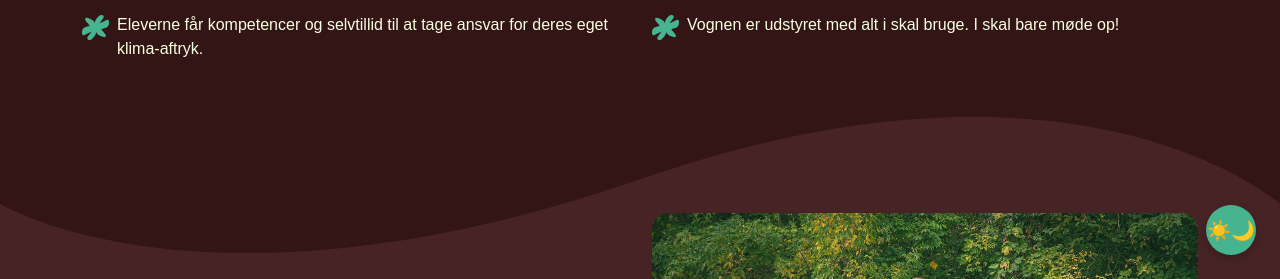
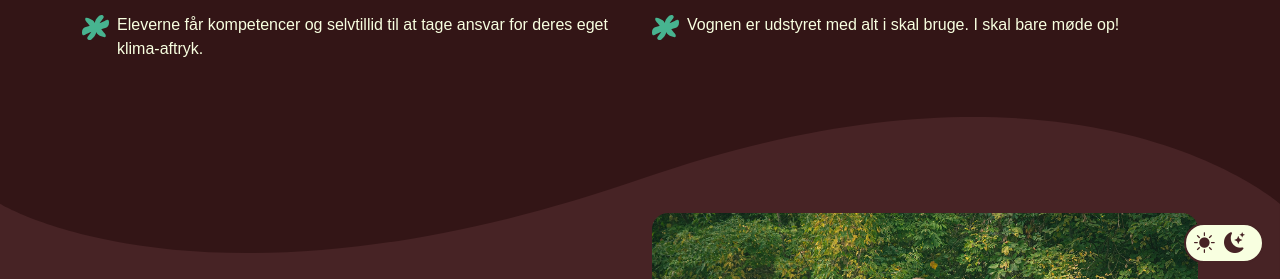
Before and after one commit to Line-WH/klimaKassen_web, a website: page index.html in a window 1280 px wide. Shown: the part 521-800 px from the top of the page. Drawn offline with nearby package versions, Linux system fonts and the light colour scheme; files that its build step writes are made by us from their sources; a web font is replaced by a local one.

Commit message:
stylet themeswitch

```diff
--- a/css/styles.scss
+++ b/css/styles.scss
@@ -256,33 +256,60 @@ h4, h5, h6, p, li {
 
 
 //theme toggler
-.theme-toggle-btn {
 
+.theme-switch {
   position: fixed;
-  bottom: 1.5rem;
-  right: 1.5rem;
-  width: 50px;
-  height: 50px;
-  background-color: $color-accent;
-  border-radius: 50%;
-  border: none;
+  bottom: 1rem;
+  right: 1rem;
+  width: 80px;
+  height: 40px;
+  background-color: #f8ffe0;
+  border-radius: 999px;
+  border: 2px solid #472325;
+  cursor: pointer;
   display: flex;
   align-items: center;
-  justify-content: center;
-  z-index: 1100;
-  cursor: pointer;
-  box-shadow: 0 4px 10px rgba(0, 0, 0, 0.2);
+  justify-content: space-between;
+  padding: 0 8px;
+  z-index: 2000;
   transition: background-color 0.3s ease;
 
-  .icon {
-    font-size: 1.2rem;
-    color: $color-button-text;
+  .icon-sun,
+  .icon-moon {
+    font-size: 1.3rem;
+    z-index: 2;
+    transition: color 0.3s ease;
+    color: #472325;
   }
 
-  &:hover {
-    filter: brightness(0.95);
+  &.light-mode {
+    background-color: #f8ffe0;
+    border-color: #472325;
+
+    .icon-sun {
+      color: #f2a65a;
+    }
+
+    .icon-moon {
+      color: #f8ffe0;
+    }
+  }
+
+  &.dark-mode {
+    background-color: #472325;
+    border-color: #f8ffe0;
+
+    .icon-sun {
+      color: #f8ffe0;
+    }
+
+    .icon-moon {
+      color: #f2a65a;
+    }
+
   }
 }
+
 
 // Modal overlay
 
--- a/index.html
+++ b/index.html
@@ -15,7 +15,10 @@
     <link rel="preconnect" href="https://fonts.gstatic.com" crossorigin>
     <link href="https://fonts.googleapis.com/css2?family=Klee+One:wght@400;600&family=Knewave&display=swap" rel="stylesheet">
 
-	<meta name="viewport" content="width=device-width, initial-scale=1">
+    <link rel="stylesheet" href="https://cdn.jsdelivr.net/npm/bootstrap-icons@1.11.1/font/bootstrap-icons.css">
+
+
+    <meta name="viewport" content="width=device-width, initial-scale=1">
 </head>
 
 <body class="theme-dark">
@@ -262,19 +265,19 @@
         </footer>
     </section>
 
-    <button id="theme-toggle" class="theme-toggle-btn" aria-label="Skift farvetema">
-        <span class="icon sun">☀️</span>
-        <span class="icon moon">🌙</span>
-    </button>
+<button id="theme-toggle" class="theme-switch" aria-label="Skift farvetema">
+    <i class="bi bi-sun-fill icon-sun"></i>
+    <i class="bi bi-moon-stars-fill icon-moon"></i>
+    <div class="toggle-ball"></div>
+</button>
 
-    <div id="prototypeModal" class="modal-backdrop d-none">
+
+<div id="prototypeModal" class="modal-backdrop d-none">
         <div class="modal-box">
             <p><strong>Prototype:</strong> Lys tilstand er under udvikling og virker ikke fuldt ud endnu.</p>
             <button id="closeModal" class="btn btn-primary mt-2">Okay</button>
         </div>
     </div>
-
-
 
 
 <script src="https://cdn.jsdelivr.net/npm/bootstrap@5.3.8/dist/js/bootstrap.bundle.min.js"></script>
@@ -292,17 +295,22 @@
                 body.classList.remove('theme-dark');
                 body.classList.add('theme-light');
 
+                toggleBtn.classList.remove('dark-mode');
+                toggleBtn.classList.add('light-mode');
+
                 logoImg.style.opacity = '0';
                 setTimeout(() => {
                     logoImg.src = 'svg/klimakassen-logo-primary-color-light.svg';
                     logoImg.style.opacity = '1';
                 }, 300);
 
-                // Show modal warning for prototype
                 modal.classList.remove('d-none');
             } else {
                 body.classList.remove('theme-light');
                 body.classList.add('theme-dark');
+
+                toggleBtn.classList.remove('light-mode');
+                toggleBtn.classList.add('dark-mode');
 
                 logoImg.style.opacity = '0';
                 setTimeout(() => {
@@ -321,6 +329,7 @@
             modal.classList.add('d-none');
         });
 
+
         // Detect scroll position to toggle header background
         const header = document.querySelector('.navbar');
 
```
